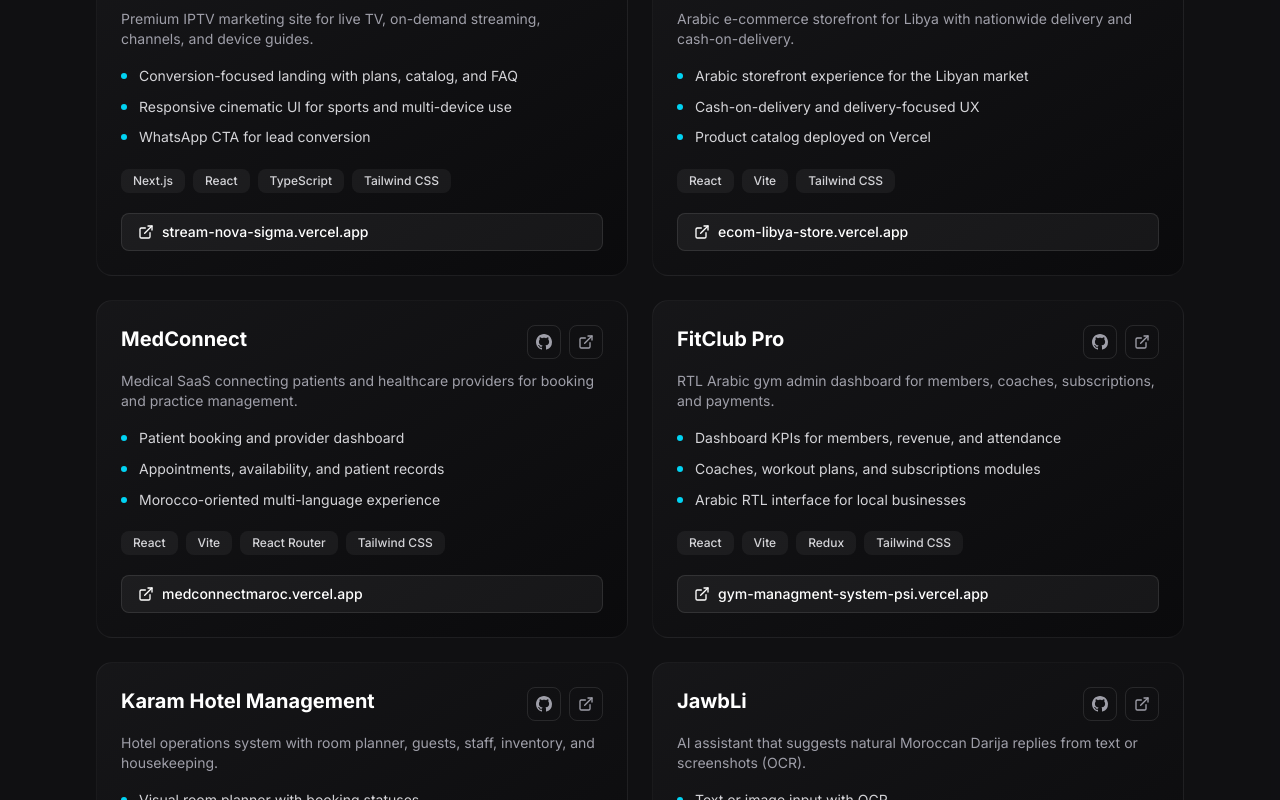
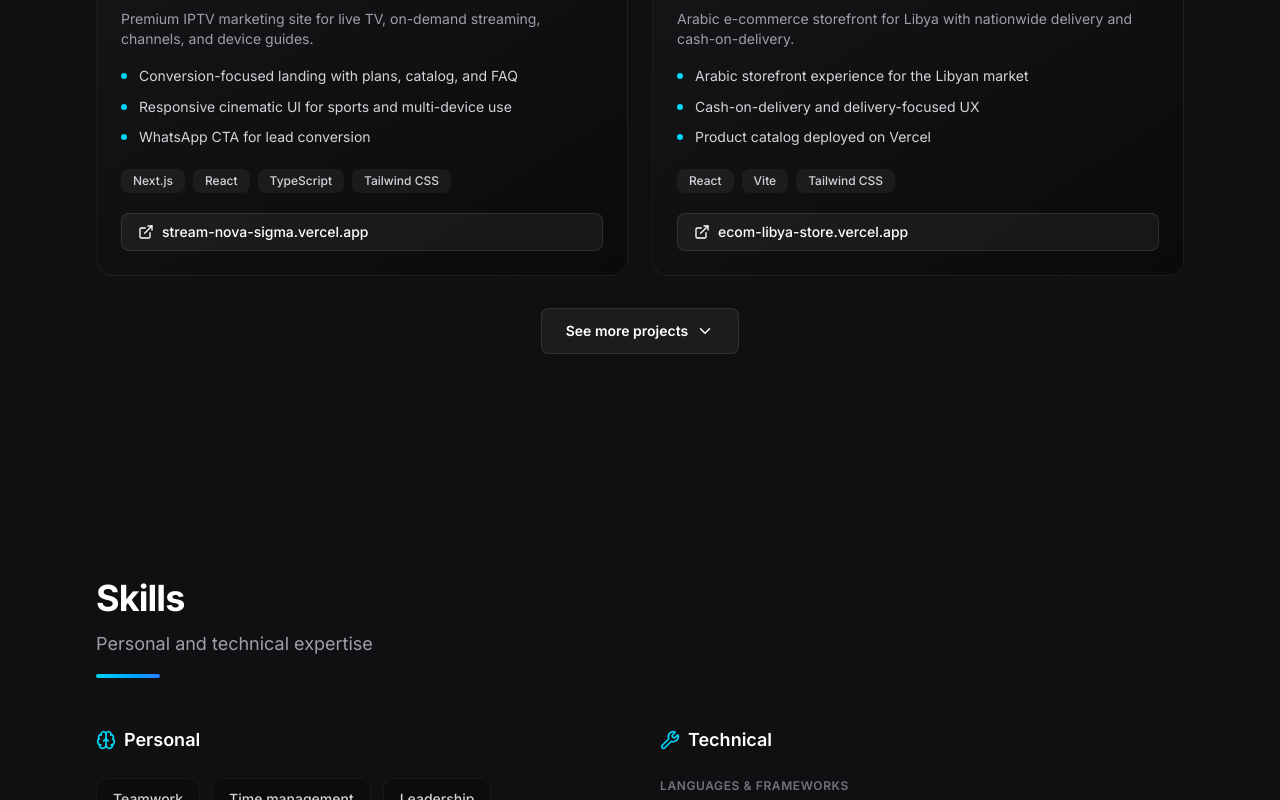
Before and after one commit to ayoubelmssellek/myportfolio, a Next.js app: page / in a window 1280 px wide. Shown: the part 3150-3950 px from the top of the page. Built offline with nearby package versions, Linux system fonts and the light colour scheme.

Commit message:
redesign my portfolio to farmer design

```diff
--- a/src/components/Projects.tsx
+++ b/src/components/Projects.tsx
@@ -1,13 +1,22 @@
 "use client";
 
-import { ExternalLink } from "lucide-react";
+import { useState } from "react";
+import { ChevronDown, ChevronUp, ExternalLink } from "lucide-react";
 import Section from "./Section";
 import { GitHubIcon } from "./icons";
 import { showcaseProjects } from "@/data/projects";
 import { useLanguage } from "@/i18n/LanguageContext";
 
+const INITIAL_COUNT = 4;
+
 export default function Projects() {
   const { locale, t } = useLanguage();
+  const [showAll, setShowAll] = useState(false);
+
+  const visibleProjects = showAll
+    ? showcaseProjects
+    : showcaseProjects.slice(0, INITIAL_COUNT);
+  const hasMore = showcaseProjects.length > INITIAL_COUNT;
 
   return (
     <Section
@@ -17,11 +26,9 @@ export default function Projects() {
       className="bg-zinc-900/50"
     >
       <div className="grid gap-6 md:grid-cols-2">
-        {showcaseProjects.map((project) => {
+        {visibleProjects.map((project) => {
           const linkLabel = project.url
-            ? project.url
-                .replace(/^https?:\/\//, "")
-                .replace(/\/$/, "")
+            ? project.url.replace(/^https?:\/\//, "").replace(/\/$/, "")
             : null;
 
           return (
@@ -99,6 +106,28 @@ export default function Projects() {
           );
         })}
       </div>
+
+      {hasMore && (
+        <div className="mt-8 flex justify-center">
+          <button
+            type="button"
+            onClick={() => setShowAll((prev) => !prev)}
+            className="inline-flex items-center gap-2 rounded-lg border border-white/10 bg-white/5 px-6 py-3 text-sm font-semibold text-white transition-colors hover:border-cyan-500/50 hover:bg-white/10"
+          >
+            {showAll ? (
+              <>
+                {t.projects.showLess}
+                <ChevronUp size={18} />
+              </>
+            ) : (
+              <>
+                {t.projects.showMore}
+                <ChevronDown size={18} />
+              </>
+            )}
+          </button>
+        </div>
+      )}
     </Section>
   );
 }
--- a/src/i18n/translations.ts
+++ b/src/i18n/translations.ts
@@ -50,6 +50,8 @@ const en = {
     title: "Projects",
     subtitle: "Selected products and applications I've built and shipped",
     viewLive: "View live",
+    showMore: "See more projects",
+    showLess: "Show less",
   },
   experience: {
     title: "Experience",
@@ -226,6 +228,8 @@ const fr = {
     title: "Projets",
     subtitle: "Produits et applications que j'ai conçus et déployés",
     viewLive: "Voir en ligne",
+    showMore: "Voir plus de projets",
+    showLess: "Voir moins",
   },
   experience: {
     title: "Expérience",
```
